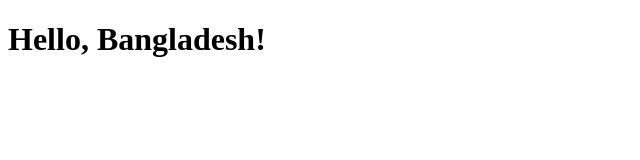
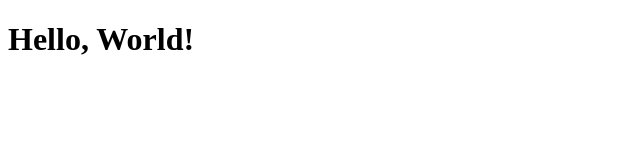
Before and after one commit to mahmud9410/Demo, a plain HTML site: page WebSite/index.html in a window 1280 px wide. Shown: the whole page, without its empty margins (0-640 px from the left). Drawn offline with Linux system fonts and the light colour scheme.

Commit message:
master change

```diff
--- a/WebSite/index.html
+++ b/WebSite/index.html
@@ -6,6 +6,6 @@
     <title>Bootstrap demo</title>
   </head>
   <body>
-    <h1>Hello, Bangladesh!</h1>
+    <h1>Hello, World!</h1>
   </body>
 </html>
```
